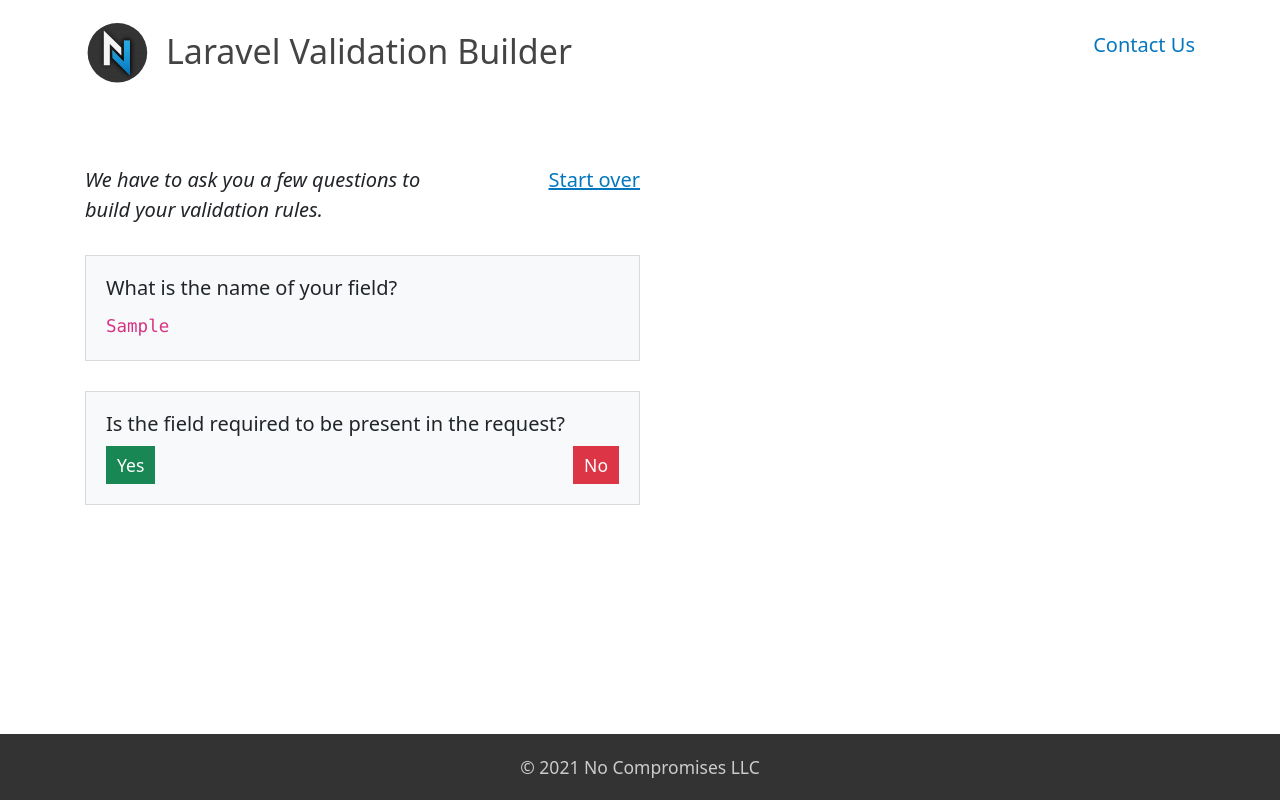
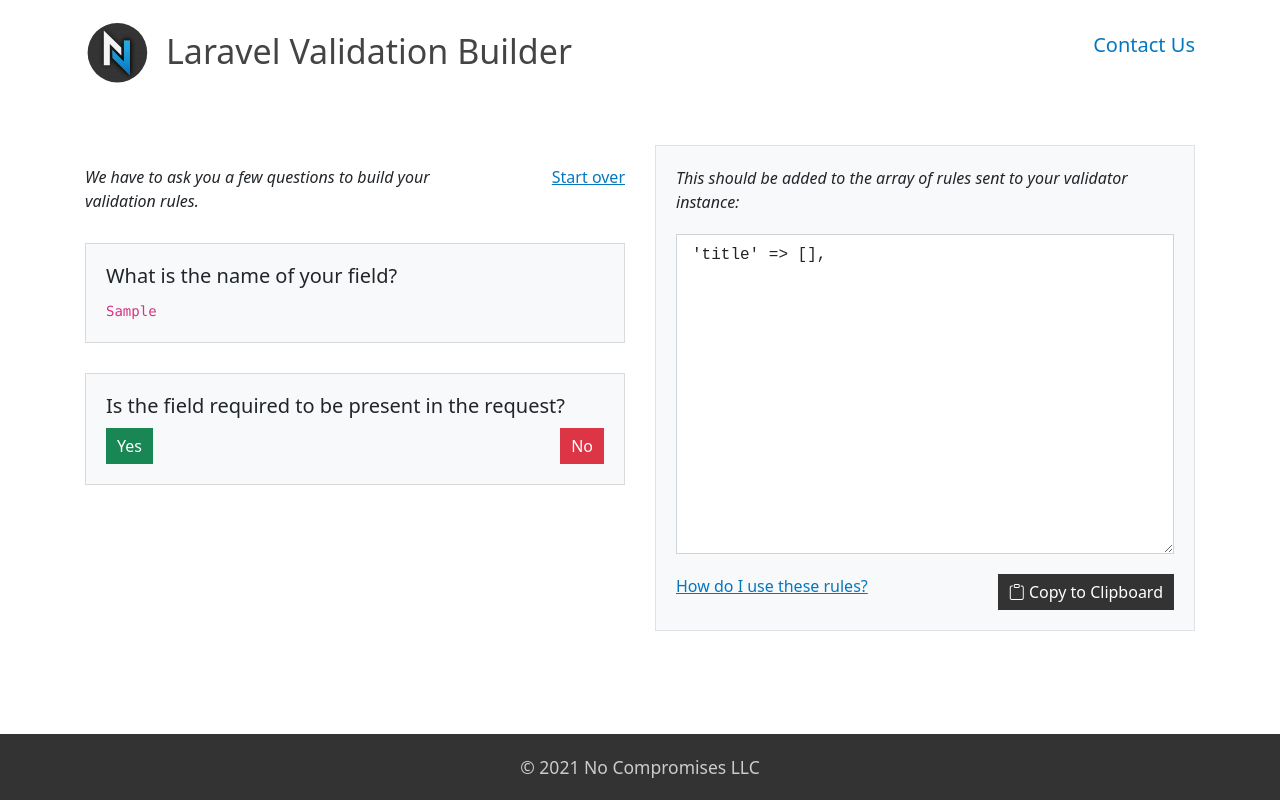
Before and after one commit to NoCompromises/masteringlaravel.io, a Vue app: page /worksheet in a window 1280 px wide. Both pictures are taken after typing "Sample" into the empty fields and a click on the button "Next". Built offline with nearby package versions, Linux system fonts and the light colour scheme.

Commit message:
stub out results structure. fix some css issues

```diff
--- a/mockups/pretty.css
+++ b/mockups/pretty.css
@@ -97,7 +97,7 @@
     font-size: 16px;
 }
 
-.main-interface textarea {
+#results {
     height: 40vh;
     font-family: monospace;
     tab-size: 4;
--- /dev/null
+++ b/src/components/WorksheetResults.vue
@@ -0,0 +1,49 @@
+<template>
+  <div class="col-12 col-lg-6 mt-4 mb-4 mt-lg-0">
+    <div class="bg-light border p-3" id="validation-panel">
+      <p class="fst-italic">
+        This should be added to the array of rules sent to your validator
+        instance:
+      </p>
+      <textarea id="results" class="form-control">'title' => [],</textarea>
+      <div class="row mt-3">
+        <div class="col-6">
+          <a href="#">How do I use these rules?</a>
+        </div>
+        <div class="col-6 text-end">
+          <button
+            class="btn btn-secondary btn-sm"
+            title="Copy your validation rules, then click me!"
+          >
+            <i class="bi bi-clipboard"></i>
+            Copy to Clipboard
+          </button>
+        </div>
+      </div>
+    </div>
+    <section class="finish-panel d-none">
+      <div class="d-block d-lg-none">
+        <div class="d-flex align-items-center book-cta mt-4">
+          <div class="flex-shrink-0">
+            <img src="validation-book-cover.jpg" alt="Book Cover" />
+          </div>
+          <div class="flex-grow-1 ms-3">
+            <h6>Want to Master Validation Rules?</h6>
+            <p>
+              TV shows on radio are lazy. Food is sitting while the weather is
+              flying. Cold is with the monkey's ears and toes. Cats, dogs, and
+              babies, it's Tuesday!
+            </p>
+            <a href="#" class="btn btn-primary">Check out the Book</a>
+          </div>
+        </div>
+      </div>
+    </section>
+  </div>
+</template>
+
+<script>
+export default {
+  name: "WorksheetResults",
+};
+</script>
--- a/src/scss/main.scss
+++ b/src/scss/main.scss
@@ -78,11 +78,11 @@
 /**
  * Custom styles: main interface
  */
- .main-interface main, .main-interface .form-control, .main-interface .btn {
+ .main-interface, .main-interface .form-control, .main-interface .btn {
     font-size: 16px;
 }
 
-.main-interface textarea {
+#results {
     height: 40vh;
     font-family: monospace;
     tab-size: 4;
--- a/src/views/ValidationWorksheet.vue
+++ b/src/views/ValidationWorksheet.vue
@@ -1,8 +1,7 @@
 <template>
   <site-header />
 
-  <main>
-    <main class="container" :class="{ start: showStartingPoint }">
+  <main class="container main-interface" :class="{ start: showStartingPoint }">
     <section class="mb-3" v-if="showStartingPoint">
       <p id="question">
         We have to ask you a few questions to build your validation rules:
@@ -34,7 +33,8 @@
         </div>
       </form>
     </section>
-      <div class="col-12 col-lg-6 pb-3" v-else>
+    <div class="row" v-else>
+      <div class="col-12 col-lg-6 pb-3">
         <section class="row mt-3">
           <div class="col-8 fst-italic">
             We have to ask you a few questions to build your validation rules.
@@ -99,7 +99,9 @@
 
         <worksheet-complete v-if="worksheetComplete" />
       </div>
-    </main>
+
+      <worksheet-results :answers="fieldData" />
+    </div>
   </main>
 
   <site-footer />
@@ -112,6 +114,7 @@
 import QuestionMultipleChoice from "@/components/QuestionMultipleChoice.vue";
 import QuestionYesNo from "@/components/QuestionYesNo.vue";
 import WorksheetComplete from "@/components/WorksheetComplete.vue";
+import WorksheetResults from "@/components/WorksheetResults.vue";
 
 export default {
   name: "ValidationWorksheet",
@@ -122,6 +125,7 @@
     QuestionMultipleChoice,
     QuestionYesNo,
     WorksheetComplete,
+    WorksheetResults,
   },
   data() {
     return {
```
Lines whose indentation alone changed are shown as unchanged.
